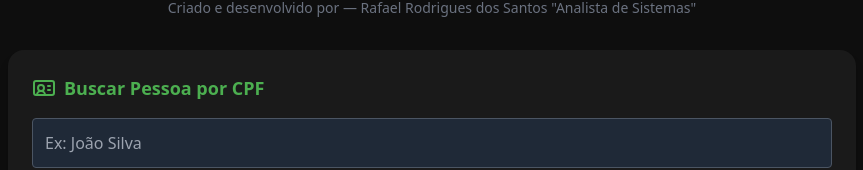
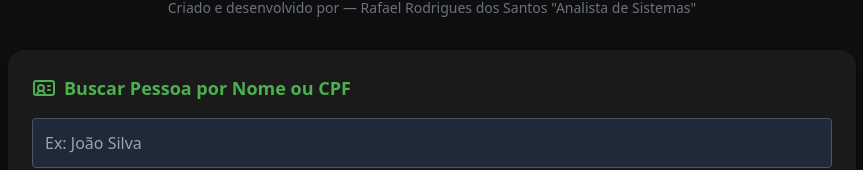
Before and after one commit to Vitor83-crtl/OpInfo, a plain HTML site: page index.html in a window 1280 px wide. Shown: the part 302-472 px from the top of the page, without its empty margins (208-1071 px from the left). Drawn offline with nearby package versions, Linux system fonts and the light colour scheme.

Commit message:
Update index.html
Operações de Informação

```diff
--- a/index.html
+++ b/index.html
@@ -46,7 +46,7 @@
       <div class="bg-darkCard p-6 rounded-2xl shadow-lg">
         <div class="flex items-center gap-2 mb-4">
           <i data-lucide="id-card" class="text-primary"></i>
-          <h3 class="text-lg font-semibold text-primary">Buscar Pessoa por CPF</h3>
+          <h3 class="text-lg font-semibold text-primary">Buscar Pessoa por Nome ou CPF</h3>
         </div>
         <form action="https://www.google.com/search" method="get" target="_blank" onsubmit="formatSearch('personNameCPF', 'personNameCPF_hidden', 'CPF')">
           <input id="personNameCPF" type="text" placeholder="Ex: João Silva" class="w-full bg-gray-800 border border-gray-600 p-3 rounded mb-3" required>
```
